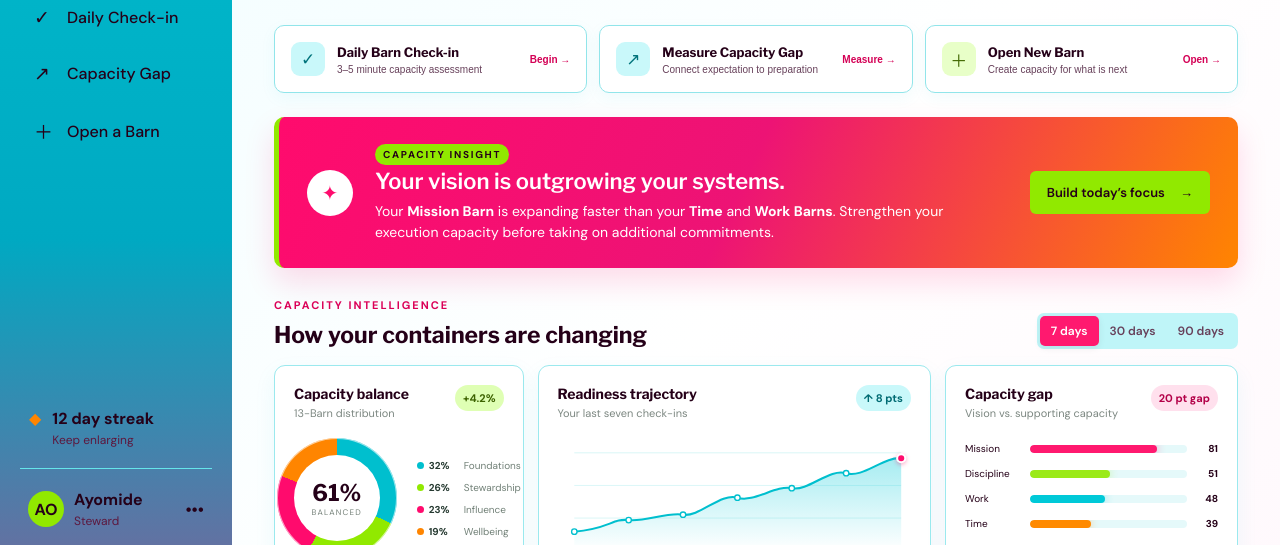
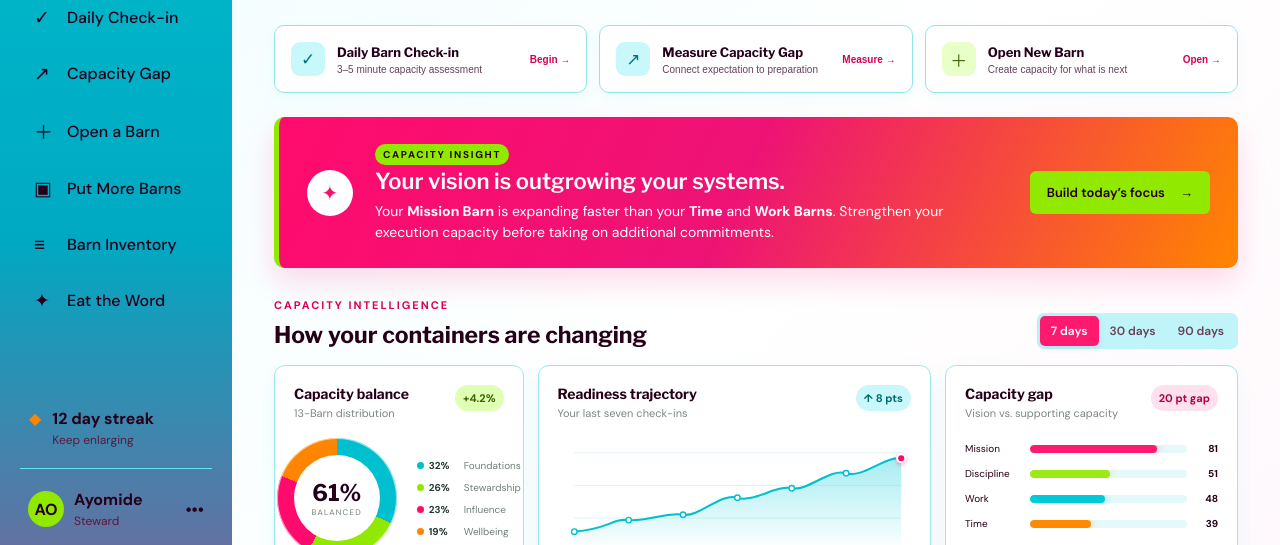
Before and after one commit to Astercodes/Barns, a website: page out/index.html in a window 1280 px wide. Shown: the part 241-786 px from the top of the page. Drawn offline with nearby package versions, Linux system fonts and the light colour scheme.

Commit message:
Add new module navigation: out/index.html

```diff
--- a/out/index.html
+++ b/out/index.html
@@ -24,6 +24,9 @@
           <a class="nav-item" href="check-in.html"><span>✓</span> Daily Check-in</a>
           <a class="nav-item" href="capacity-gap.html"><span>↗</span> Capacity Gap</a>
           <a class="nav-item" href="open-barn.html"><span>＋</span> Open a Barn</a>
+          <a class="nav-item" href="put-barn.html"><span>▣</span> Put More Barns</a>
+          <a class="nav-item" href="barn-inventory.html"><span>≡</span> Barn Inventory</a>
+          <a class="nav-item" href="eat-the-word.html"><span>✦</span> Eat the Word</a>
         </nav>
         <div class="sidebar-foot">
           <div class="streak"><span class="flame">◆</span><div><strong>12 day streak</strong><small>Keep enlarging</small></div></div>
```
